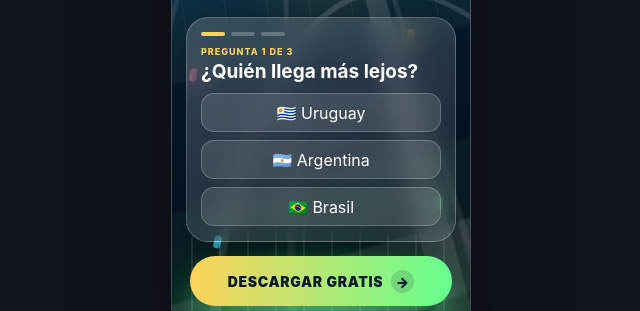
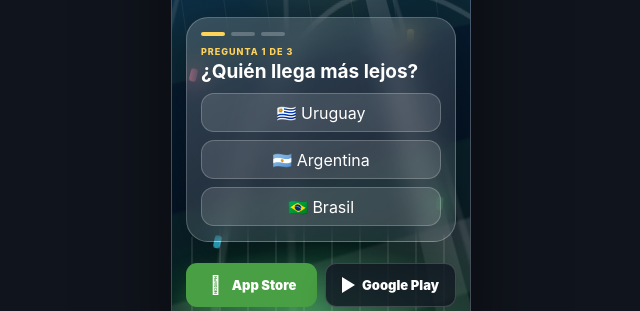
Before and after one commit to emiliovillar89-glitch/repo-emilio-ep, a plain HTML site: page 300x600/index.html in a window 1280 px wide. Shown: the part 254-565 px from the top of the page, without its empty margins (319-959 px from the left). Drawn offline with Linux system fonts and the light colour scheme.

Commit message:
Replace CTA with app store buttons

```diff
--- a/300x600/index.html
+++ b/300x600/index.html
@@ -80,10 +80,16 @@
           </div>
         </section>
 
-        <a class="cta" href="https://penca.ovacion.futbolx.uy/" target="_blank" rel="noopener noreferrer" aria-label="Descargar la app de Penca Ovación">
-          Descargar gratis
-          <span>→</span>
-        </a>
+        <div class="store-buttons" aria-label="Descargar la app">
+          <a class="store-button store-button--app" href="https://apps.apple.com/app/id1357606778" target="_blank" rel="noopener noreferrer" aria-label="Descargar en App Store">
+            <span class="store-icon" aria-hidden="true"></span>
+            <span>App Store</span>
+          </a>
+          <a class="store-button store-button--play" href="https://play.google.com/store/apps/details?id=com.futbolx.penca" target="_blank" rel="noopener noreferrer" aria-label="Descargar en Google Play">
+            <span class="store-icon store-icon--play" aria-hidden="true"></span>
+            <span>Google Play</span>
+          </a>
+        </div>
 
         <footer class="brand-footer" aria-label="Marcas participantes">
           <img
--- a/300x600/styles.css
+++ b/300x600/styles.css
@@ -148,7 +148,7 @@ a {
 .brand-bar,
 .hero,
 .quiz-card,
-.cta,
+.store-buttons,
 .brand-footer {
   position: relative;
   z-index: 1;
@@ -346,34 +346,74 @@ h3 {
   font-weight: 800;
 }
 
-.cta {
+.store-buttons {
   position: absolute;
-  left: 18px;
-  right: 18px;
-  bottom: 39px;
+  right: 14px;
+  bottom: 38px;
+  left: 14px;
+  display: grid;
+  grid-template-columns: repeat(2, minmax(0, 1fr));
+  gap: 8px;
+}
+
+.store-button {
   display: flex;
   align-items: center;
   justify-content: center;
-  gap: 8px;
-  min-height: 50px;
-  color: #06192e;
+  gap: 7px;
+  min-height: 44px;
+  color: var(--white);
   text-decoration: none;
-  text-transform: uppercase;
-  letter-spacing: .05em;
-  font-size: 14px;
-  font-weight: 950;
-  background: linear-gradient(90deg, var(--gold), var(--green));
-  border-radius: 999px;
-  box-shadow: 0 16px 28px rgba(101, 255, 143, .22);
+  font-size: 13px;
+  font-weight: 900;
+  border-radius: 11px;
+  transition: transform .18s ease, border-color .18s ease, box-shadow .18s ease;
 }
 
-.cta span {
+.store-button:hover,
+.store-button:focus-visible {
+  transform: translateY(-2px);
+  outline: none;
+}
+
+.store-button--app {
+  background: #49a044;
+  box-shadow: 0 14px 26px rgba(73, 160, 68, .26);
+}
+
+.store-button--app:hover,
+.store-button--app:focus-visible {
+  box-shadow: 0 16px 30px rgba(73, 160, 68, .38);
+}
+
+.store-button--play {
+  background: rgba(16, 22, 34, .82);
+  border: 1px solid rgba(255,255,255,.18);
+  box-shadow: 0 14px 26px rgba(0,0,0,.2);
+}
+
+.store-button--play:hover,
+.store-button--play:focus-visible {
+  border-color: rgba(255,255,255,.35);
+  box-shadow: 0 16px 30px rgba(0,0,0,.32);
+}
+
+.store-icon {
   display: inline-grid;
-  width: 23px;
-  height: 23px;
+  width: 18px;
+  height: 18px;
   place-items: center;
-  background: rgba(6, 25, 46, .14);
-  border-radius: 50%;
+  flex: 0 0 auto;
+  font-size: 17px;
+  line-height: 1;
+}
+
+.store-icon--play {
+  width: 0;
+  height: 0;
+  border-top: 8px solid transparent;
+  border-bottom: 8px solid transparent;
+  border-left: 13px solid var(--white);
 }
 
 .brand-footer {
```
